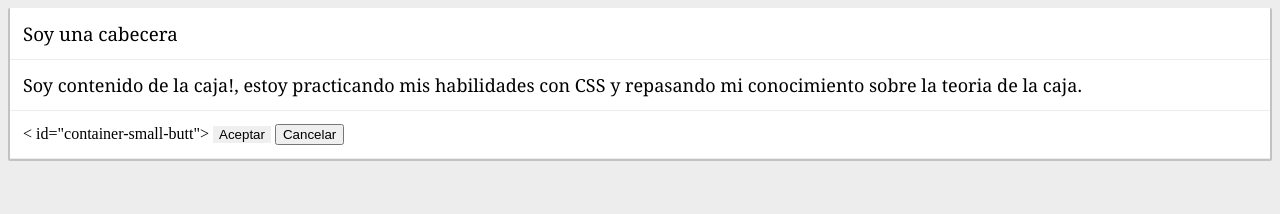
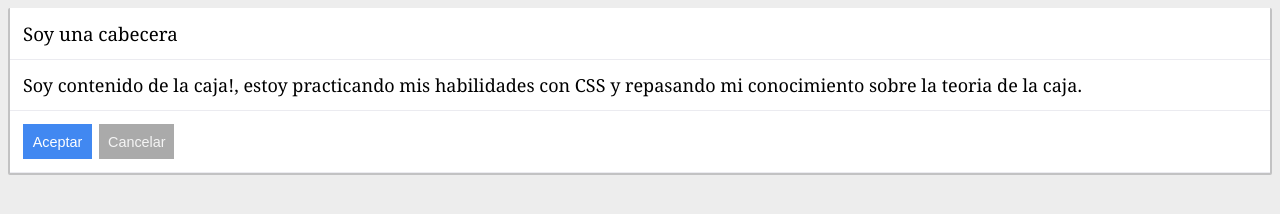
Before and after one commit to CaessarCZX/myedu_web, a plain HTML site: page html-css/practica_uno/index.html in a window 1280 px wide. Drawn offline with Linux system fonts and the light colour scheme.

Commit message:
CODE: I finished my version of the webpage

```diff
--- a/html-css/practica_uno/css/style.css
+++ b/html-css/practica_uno/css/style.css
@@ -18,10 +18,10 @@ body{
 }
 
 .container-med h3{
-    font-family: Georgia, 'Times New Roman', Times, serif;
+    font-family: Georgia;
     margin: 0px;
     padding: 0;
-    font-weight: normal;
+    font-weight: 500;
 }
 
 .container-med p{
@@ -33,4 +33,30 @@ body{
 #button-ok{
     border: hidden;
     border-radius: 0px;
+    margin: 0;
+    padding: 9px;
+    background-color: #4188f1;
+    color: white;
+    font-weight: 450;
+    font-family: Arial, Helvetica, sans-serif;
+    font-size: 0.9em;
+    display: inline-block;
+    height: 35px;
+    width: 69px;
 }
+
+#button-can{
+    border: hidden;
+    border-radius: 0;
+    margin-left: 3px;
+    padding: 9px;
+    padding-right: 1.5em;
+    background-color: #aaaaaa;
+    color: whitesmoke;
+    font-weight: 450;
+    font-family: Arial, Helvetica, sans-serif;
+    font-size: 0.9em;
+    display: inline-block;
+    height: 35px;
+    width: 75px;
+}
--- a/html-css/practica_uno/index.html
+++ b/html-css/practica_uno/index.html
@@ -16,7 +16,6 @@
             <p>Soy contenido de la caja!, estoy practicando mis habilidades con CSS y repasando mi conocimiento sobre la teoria de la caja.</p>
         </div>
         <div class="container-med">
-            < id="container-small-butt">
                 <button id="button-ok">Aceptar</button>
                 <button id="button-can">Cancelar</button>
         </div>
```
